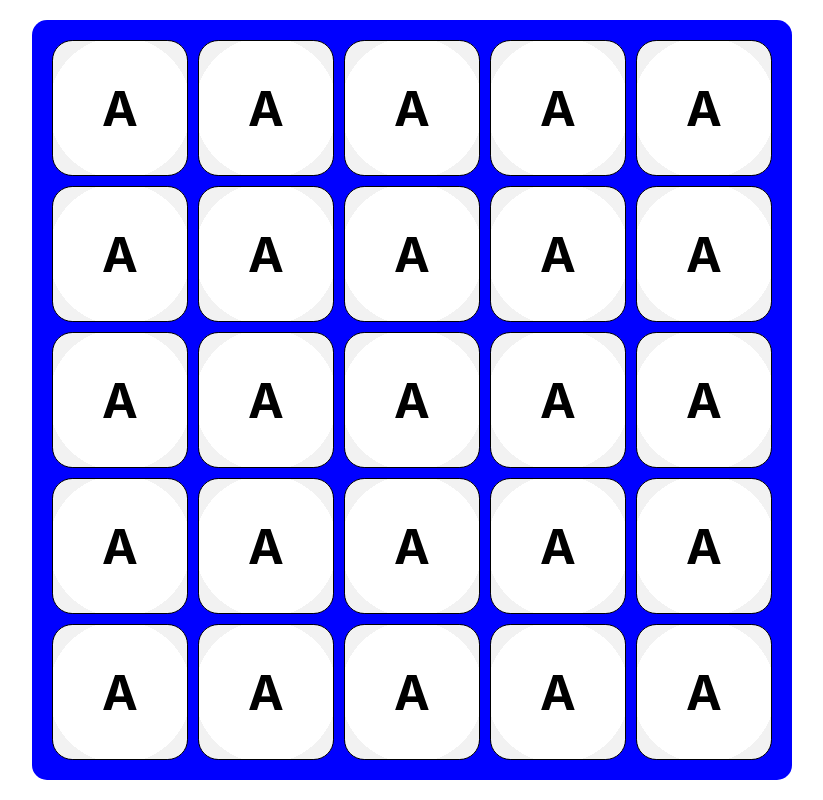
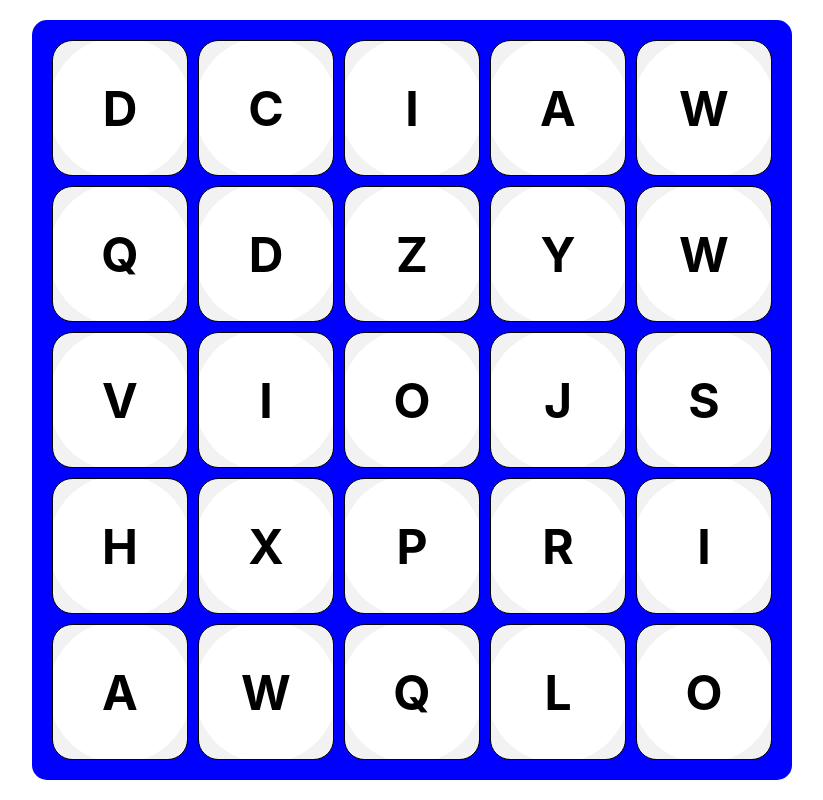
Before and after one commit to matthewpwatkins/gobble, a React (Create React App) app: page / in a window 1280 px wide. Shown: the whole page, without its empty margins (228-1051 px from the left). Built offline with nearby package versions, Linux system fonts and the light colour scheme.

Commit message:
Random letter each time!

```diff
--- a/src/components/BoggleBoard.tsx
+++ b/src/components/BoggleBoard.tsx
@@ -2,7 +2,9 @@ import React from 'react';
 import BoggleDie from './BoggleDie';
 
 const BoggleBoard: React.FC = () => {
-  const dice = Array.from({ length: 25 }, (_, i) => <BoggleDie key={i} />);
+  const getRandomLetter = () => String.fromCharCode(65 + Math.floor(Math.random() * 26));
+
+  const dice = Array.from({ length: 25 }, (_, i) => <BoggleDie key={i} letter={getRandomLetter()} />);
 
   return (
     <div className="boggle-board">
--- a/src/components/BoggleDie.tsx
+++ b/src/components/BoggleDie.tsx
@@ -1,10 +1,13 @@
 import React from 'react';
 
-const BoggleDie: React.FC = () => {
+interface BoggleDieProps {
+  letter: string;
+}
+
+const BoggleDie: React.FC<BoggleDieProps> = ({ letter }) => {
   return (
     <div className="boggle-die">
-      {/* Replace "A" with the actual letter on the die */}
-      A
+      {letter}
     </div>
   );
 }
```
